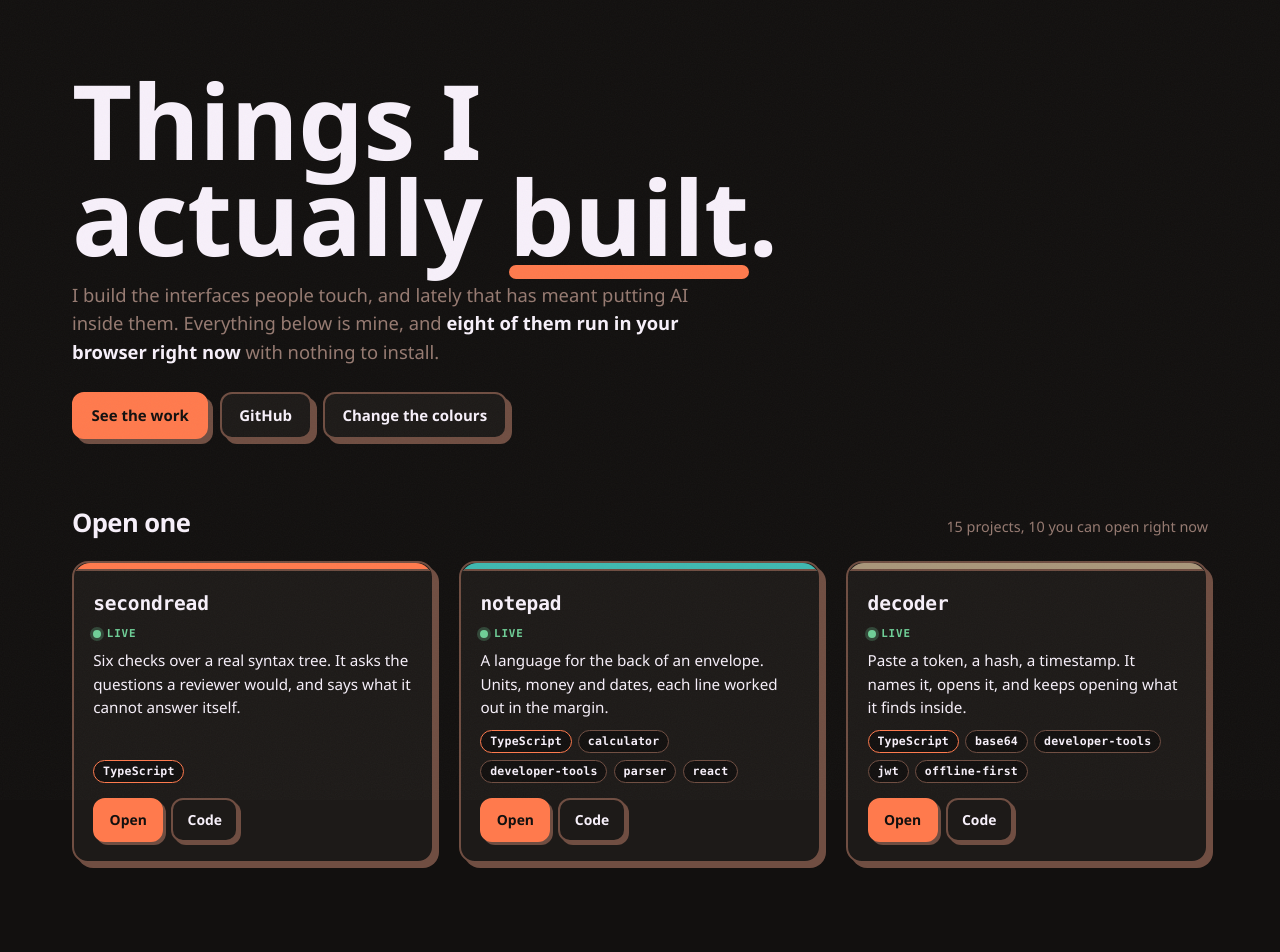
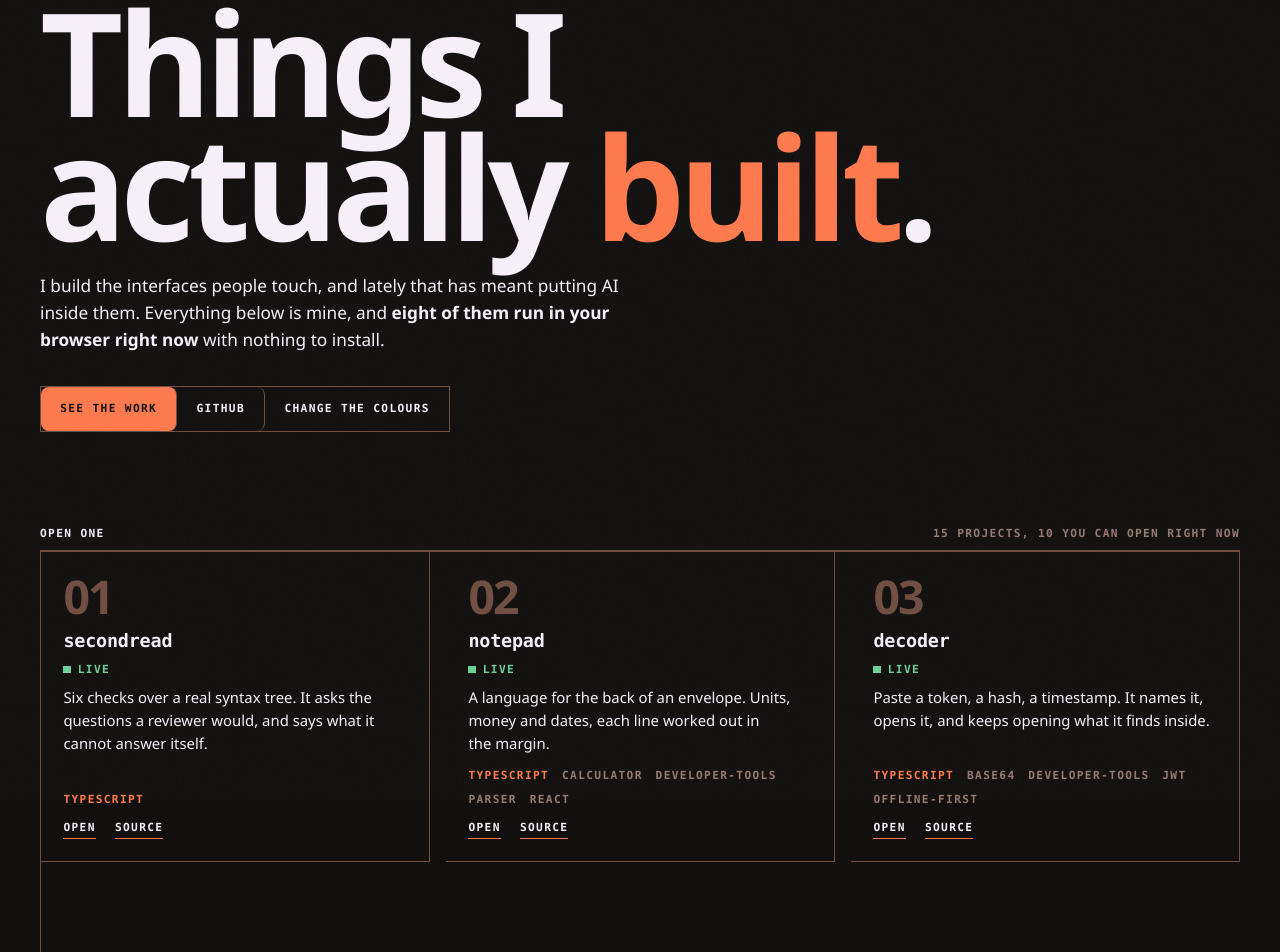
Before and after one commit to rlawoals0529/rlawoals0529.github.io, a website built with Vite: page index.html in a window 1280 px wide. Shown: the top 952 px of the page. Built offline with nearby package versions, Linux system fonts and the light colour scheme.

Commit message:
Trade the chunky look for a technical one
Thick borders, hard offset shadows and 16px radius read well, and they are
also the single most generated look on the web right now, which is the
opposite of the point of a portfolio.

This is the grid instead: hairline rules that make the structure visible,
monospace uppercase for every label and unit, type that goes from enormous
to tiny with almost nothing between, no radius and no shadows. Cards are
cells in one sheet rather than fifteen floating objects, numbered 01 to 15,
and hover fills a cell rather than lifting it so nothing on the page moves.

The tilt drops from 6 degrees to 2.2. At this scale the movement should be
something you feel rather than see.

Colour stays yozora's, which is the part of this nobody else has.

```diff
--- a/src/main.ts
+++ b/src/main.ts
@@ -21,7 +21,8 @@ const mount = (id: string, html: string) => {
 };
 
 mount("live-grid", grid(live));
-mount("rest-grid", grid(rest));
+// Continues from where the first grid stopped, so the numbers read as one list of fifteen.
+mount("rest-grid", grid(rest, live.length));
 
 // After both grids are mounted, or it finds no cards.
 attachTilt();
--- a/src/render.ts
+++ b/src/render.ts
@@ -14,7 +14,7 @@ export const esc = (s: string): string =>
  * Which link that is depends on what exists: a live demo if there is one, because that is what
  * someone wants from a portfolio, and the repository otherwise.
  */
-export function card(p: Project): string {
+export function card(p: Project, index = 0): string {
   const primary = p.demo ?? p.repo;
   const primaryLabel = p.demo ? `${p.name}, open the live demo` : `${p.name} on GitHub`;
 
@@ -31,19 +31,18 @@ export function card(p: Project): string {
     article stays put, so the hit area and the stretched link never move.
   -->
   <div class="card-inner">
-  <div class="card-band" aria-hidden="true"></div>
-  <div class="card-body">
+    <span class="card-no" aria-hidden="true">${String(index + 1).padStart(2, "0")}</span>
     <h2><a href="${esc(primary)}" aria-label="${esc(primaryLabel)}">${esc(p.name)}</a></h2>
     ${p.demo ? `<span class="live">live</span>` : ""}
     <p>${esc(p.blurb)}</p>
     <div class="card-meta">${chips}</div>
     <div class="card-actions">
-      ${p.demo ? `<a class="btn primary" href="${esc(p.demo)}">Open</a>` : ""}
-      <a class="btn" href="${esc(p.repo)}">Code</a>
+      ${p.demo ? `<a href="${esc(p.demo)}">Open</a>` : ""}
+      <a href="${esc(p.repo)}">Source</a>
     </div>
-  </div>
   </div>
 </article>`;
 }
 
-export const grid = (projects: Project[]): string => projects.map(card).join("");
+export const grid = (projects: Project[], from = 0): string =>
+  projects.map((p, i) => card(p, from + i)).join("");
--- a/src/style.css
+++ b/src/style.css
@@ -5,311 +5,236 @@
 @import "./theme/motion.css";
 
 /* ==========================================================================================
-   A level-select screen for a body of work.
+   Tactical telemetry, on yozora.
 
-   The shape is borrowed from game menus: thick borders, a hard offset shadow with no blur, a
-   saturated fill, and a press that moves the control onto its own shadow. Blur reads as
-   elevation and offset reads as a physical edge; this wants the second one.
+   The previous pass was chunky neobrutalism: thick borders, hard offset shadows, 16px radius.
+   It reads well and it is also, right now, the single most generated look on the web, which is
+   the opposite of the point. This one is built from the discipline that actually matches the
+   work: a rigid grid, hairline rules rather than heavy borders, monospace for every label, and
+   type that goes from enormous to tiny with almost nothing in between.
 
-   Every colour is a yozora token, so all fifteen palettes work. That is the constraint that
-   keeps this honest: a hardcoded hex survives one palette and breaks fourteen.
+   Two rules it does NOT take from that tradition:
+     - hazard red as the only accent. The palettes are the identity here; a fixed accent would
+       throw away the one thing on this site nobody else has.
+     - scanlines, halftones and CRT glow. Those are costume. The grid is the idea.
    ========================================================================================== */
 
 :root {
-  --edge-w: 2.5px;
-  --lift: 5px;
-  --card-radius: 16px;      /* chunky, not sharp. Sharp reads as brutalist, this is playful */
+  --rule: 1px;                 /* hairline. Structure, not decoration. */
+  --gutter: clamp(1rem, 4vw, 2.5rem);
   --tap: 44px;
+  --label: .7rem;              /* every piece of metadata on the page is this size */
+  --tracking: .12em;           /* mechanical spacing, the thing that makes mono read as telemetry */
 }
 
 *, *::before, *::after { box-sizing: border-box; }
+body { font-family: var(--font-body); overflow-x: hidden; }
 
-body {
-  font-family: var(--font-body);
-  /* The page never scrolls sideways, whatever a card does on hover. */
-  overflow-x: hidden;
+/* One class for every label, unit, count and tag. Consistency here is most of the effect. */
+.label {
+  font: 600 var(--label)/1 var(--font-mono);
+  letter-spacing: var(--tracking);
+  text-transform: uppercase;
+  color: var(--dim);
 }
 
-/* ---- Accessibility furniture -------------------------------------------------------------- */
-
-.sr-only {
-  position: absolute; width: 1px; height: 1px; padding: 0; margin: -1px;
-  overflow: hidden; clip-path: inset(50%); white-space: nowrap; border: 0;
-}
+.sr-only { position: absolute; width: 1px; height: 1px; padding: 0; margin: -1px; overflow: hidden; clip-path: inset(50%); white-space: nowrap; border: 0; }
 
 .skip {
-  position: absolute; left: 1rem; top: 1rem; z-index: 50;
+  position: absolute; left: var(--gutter); top: 1rem; z-index: 50;
   background: var(--accent); color: var(--bg);
-  border: var(--edge-w) solid var(--edge); border-radius: 10px;
-  box-shadow: var(--lift) var(--lift) 0 0 var(--edge);
-  padding: .7rem 1.1rem; font-weight: 700;
+  border: var(--rule) solid var(--accent); padding: .7rem 1.1rem;
+  font: 600 var(--label)/1 var(--font-mono); letter-spacing: var(--tracking); text-transform: uppercase;
   transform: translateY(-200%);
   transition: transform 140ms ease-out;
 }
 .skip:focus { transform: translateY(0); }
-
-:where(a, button, [tabindex]):focus-visible {
-  outline: 3px solid var(--accent);
-  outline-offset: 3px;
-  border-radius: 6px;
-}
+:where(a, button, [tabindex]):focus-visible { outline: 2px solid var(--accent); outline-offset: 2px; }
 main:focus { outline: none; }
 
-/* ---- Shell -------------------------------------------------------------------------------- */
+.wrap { max-width: 82rem; margin: 0 auto; padding: 0 var(--gutter) 6rem; }
 
-.wrap {
-  max-width: 76rem;
-  margin: 0 auto;
-  padding: clamp(2rem, 6vw, 4.5rem) clamp(1rem, 4vw, 2.5rem) 5rem;
+/* ---- Masthead ---------------------------------------------------------------------------- */
+
+/* A rule across the top, with the metadata sitting on it. The page announces what it is before
+   it says anything else, the way a technical document does. */
+.masthead {
+  display: flex; justify-content: space-between; align-items: baseline; gap: 1rem;
+  flex-wrap: wrap;
+  padding: 1rem 0; margin-bottom: clamp(3rem, 10vw, 7rem);
+  border-bottom: var(--rule) solid var(--edge);
 }
 
-/* ---- Title ------------------------------------------------------------------------------- */
+.hero { margin-bottom: clamp(3rem, 9vw, 6rem); }
 
-.hero { margin-bottom: clamp(2.5rem, 6vw, 4rem); }
-
+/* The one enormous thing on the page. Tight tracking and compressed leading so the glyphs form
+   a block rather than a line of words. */
 .hero h1 {
   font-family: var(--font-display);
-  font-weight: var(--display-weight, 700);
-  letter-spacing: var(--display-tracking, -.6px);
-  line-height: .92;
-  font-size: clamp(2.6rem, 11vw, 6.5rem);
+  font-weight: 700;
+  font-size: clamp(3rem, 13vw, 9rem);
+  line-height: .86;
+  letter-spacing: -.045em;
   color: var(--fg);
   margin: 0;
   text-wrap: balance;
 }
-
-/* The accent is a bar under the word rather than the word itself.
-   As text it measured 2.1:1 on moonlit-skyline and 2.3:1 on sakura-lake, under the 3:1 that even
-   display type needs. Underneath it is decoration: nothing has to be read off it, so it can be
-   as saturated as the palette likes. */
-.hero h1 em {
-  font-style: normal;
-  color: var(--fg);
-  position: relative;
-  white-space: nowrap;
-}
-.hero h1 em::after {
-  content: "";
-  position: absolute;
-  left: 0; right: 0; bottom: .06em;
-  height: .14em;
-  background: var(--accent);
-  border-radius: 999px;
-}
+.hero h1 em { font-style: normal; color: var(--accent); }
 
 .hero p {
-  max-width: 42rem;
-  margin-top: 1.1rem;
-  font-size: clamp(1rem, 2.2vw, 1.15rem);
-  color: var(--dim);
+  max-width: 38rem; margin-top: 1.6rem;
+  font-size: clamp(.98rem, 1.6vw, 1.08rem); color: var(--fg);
 }
-.hero p strong { color: var(--fg); font-weight: 600; }
+.hero p strong { font-weight: 650; }
+.hero-links { display: flex; flex-wrap: wrap; gap: 0; margin-top: 2rem; border: var(--rule) solid var(--edge); width: fit-content; }
 
-.hero-links { display: flex; flex-wrap: wrap; gap: .7rem; margin-top: 1.6rem; }
+/* ---- Controls ---------------------------------------------------------------------------- */
 
-/* ---- The chunky control, used for every button and link-button --------------------------- */
-
+/* Buttons share edges rather than floating apart, so a row of them reads as one instrument
+   panel. No radius, no shadow: the border IS the control. */
 .btn {
   display: inline-flex; align-items: center; gap: .5rem;
-  min-height: var(--tap); padding: .6rem 1.1rem;
-  background: var(--panel); color: var(--fg);
-  border: var(--edge-w) solid var(--edge);
-  border-radius: 12px;
-  box-shadow: var(--lift) var(--lift) 0 0 var(--edge);
-  font: inherit; font-weight: 650; cursor: pointer; text-decoration: none;
-  /* Named properties only. `all` would animate the box-shadow colour on a palette switch and
-     flash every control on the page at once. */
-  transition: transform 90ms ease, box-shadow 90ms ease, background-color 160ms ease;
+  min-height: var(--tap); padding: .7rem 1.2rem;
+  background: transparent; color: var(--fg);
+  border: 0; border-right: var(--rule) solid var(--edge);
+  font: 600 var(--label)/1 var(--font-mono); letter-spacing: var(--tracking); text-transform: uppercase;
+  cursor: pointer; text-decoration: none;
+  transition: background-color 120ms ease, color 120ms ease;
 }
-.btn:hover { background: var(--raised); }
-/* Travel equals the offset, so the control lands exactly where its shadow was. */
-.btn:active { transform: translate(var(--lift), var(--lift)); box-shadow: 0 0 0 0 var(--edge); }
+.hero-links .btn:last-child { border-right: 0; }
+.btn:hover { background: var(--fg); color: var(--bg); }
+.btn.primary { background: var(--accent); color: var(--bg); }
+.btn.primary:hover { background: var(--fg); color: var(--bg); }
 
-.btn.primary { background: var(--accent); color: var(--bg); border-color: var(--accent); }
-.btn.primary:hover { background: color-mix(in srgb, var(--accent) 86%, var(--fg)); }
+/* ---- Section heads ----------------------------------------------------------------------- */
+
+.section-head {
+  display: flex; align-items: baseline; justify-content: space-between; gap: 1rem; flex-wrap: wrap;
+  padding-bottom: .7rem; margin: clamp(3rem, 8vw, 5rem) 0 0;
+  border-bottom: var(--rule) solid var(--edge);
+}
+.section-head h2 {
+  font: 600 var(--label)/1 var(--font-mono); letter-spacing: var(--tracking); text-transform: uppercase;
+  color: var(--fg); margin: 0;
+}
+.section-head p { margin: 0; font: 600 var(--label)/1 var(--font-mono); letter-spacing: var(--tracking); text-transform: uppercase; color: var(--dim); }
 
 /* ---- The grid ---------------------------------------------------------------------------- */
 
+/* Cards do not float. They are cells, separated by the same hairline that frames everything
+   else, so the grid itself is visible and the page reads as one sheet. */
 .grid {
   display: grid;
-  grid-template-columns: repeat(auto-fill, minmax(min(21rem, 100%), 1fr));
-  gap: clamp(1.1rem, 2.5vw, 1.6rem);
+  grid-template-columns: repeat(auto-fill, minmax(min(22rem, 100%), 1fr));
+  border-left: var(--rule) solid var(--edge);
+  border-top: var(--rule) solid var(--edge);
 }
-
-/* ---- A card ------------------------------------------------------------------------------ */
 
 .card {
   position: relative;
-  display: flex; flex-direction: column;
-  background: var(--panel);
-  border: var(--edge-w) solid var(--edge);
-  border-radius: var(--card-radius);
-  box-shadow: var(--lift) var(--lift) 0 0 var(--edge);
-  overflow: hidden;
-  transition: transform 140ms cubic-bezier(.2, .8, .3, 1), box-shadow 140ms ease-out;
+  border-right: var(--rule) solid var(--edge);
+  border-bottom: var(--rule) solid var(--edge);
+  background: transparent;
+  display: flex;
+}
+.card-inner {
+  display: flex; flex-direction: column; flex: 1;
+  padding: 1.3rem 1.4rem 1.4rem;
+  gap: .7rem;
+  transition: transform 160ms cubic-bezier(.2, .8, .3, 1);
 }
 
-/* Lift, not scale. Scaling a card blurs its text mid-transition and nudges its neighbours;
-   translate is composited and touches nothing else.
+/* Hover fills the cell rather than lifting it. Nothing moves on the page, which is what lets
+   the grid stay a grid. */
+.card::after {
+  content: ""; position: absolute; inset: 0; z-index: 0; pointer-events: none;
+  background: var(--accent); opacity: 0;
+  transition: opacity 140ms ease-out;
+}
+.card:hover::after, .card:focus-within::after { opacity: .05; }
 
-   The hover transform is the FALLBACK. With a pointer, tilt.ts writes a richer one directly to
-   the element and this never applies; without one, or with reduced motion, this is the whole
-   effect and it is enough. */
-.card:hover,
-.card:focus-within {
-  transform: translate(-3px, -3px);
-  box-shadow: calc(var(--lift) + 3px) calc(var(--lift) + 3px) 0 0 var(--accent);
+/* The index. Enormous, in the corner, doing the work a decorative image would otherwise do. */
+.card-no {
+  font: 700 clamp(2rem, 4vw, 2.9rem)/1 var(--font-display);
+  letter-spacing: -.04em;
+  color: var(--edge);
+  transition: color 160ms ease;
 }
-
-/* The cursor glow. One pseudo-element reading two variables set on the card itself, rather than
-   anything inherited down to the children. Opacity only, so it composites. */
-.card::before {
-  content: "";
-  position: absolute;
-  inset: 0;
-  z-index: 0;
-  pointer-events: none;
-  border-radius: inherit;
-  opacity: var(--glow, 0);
-  transition: opacity 180ms ease-out;
-  background: radial-gradient(
-    18rem circle at var(--glow-x, 50%) var(--glow-y, 50%),
-    color-mix(in srgb, var(--accent) 22%, transparent),
-    transparent 60%
-  );
-}
-
-/* The inner layer is what tilts. It fills the card, so the card's border and shadow stay where
-   they are and only the face moves. */
-.card-inner {
-  display: flex; flex-direction: column; flex: 1;
-  border-radius: inherit; overflow: hidden;
-  transform-style: preserve-3d; backface-visibility: hidden;
-  transition: transform 140ms cubic-bezier(.2, .8, .3, 1);
-}
-.card-body, .card-band { position: relative; z-index: 1; }
-
-/* The coloured band. Each card is tinted by its own index so the grid reads as a set rather
-   than fifteen of the same thing, using the palette's two accents and nothing invented. */
-.card-band {
-  height: 8px;
-  background: var(--accent);
-  border-bottom: var(--edge-w) solid var(--edge);
-}
-.card:nth-child(3n + 2) .card-band { background: var(--accent-2, var(--accent)); }
-.card:nth-child(3n + 3) .card-band { background: color-mix(in srgb, var(--accent) 55%, var(--accent-2, var(--accent))); }
-
-.card-body { padding: 1.1rem 1.2rem 1.2rem; display: flex; flex-direction: column; gap: .6rem; flex: 1; }
+.card:hover .card-no { color: var(--accent); }
 
 .card h2 {
-  font-family: var(--font-mono);
-  font-size: 1.22rem; font-weight: 700; letter-spacing: -.01em;
-  color: var(--fg); margin: 0; text-transform: none;
+  font: 650 1.15rem/1.2 var(--font-mono);
+  letter-spacing: -.01em; text-transform: none;
+  color: var(--fg); margin: 0;
 }
+.card h2 a { color: inherit; text-decoration: none; }
+.card h2 a::after { content: ""; position: absolute; inset: 0; z-index: 1; }
 
-/* The whole card is the hit target, via a stretched pseudo-element on the title's link. It
-   keeps one tab stop and one accessible name instead of three overlapping ones. */
-.card h2 a { color: inherit; text-decoration: none; }
-.card h2 a::after { content: ""; position: absolute; inset: 0; z-index: 1; border-radius: inherit; }
+.card p { color: var(--fg); font-size: .93rem; line-height: 1.55; margin: 0; flex: 1; }
 
-/* --fg, not --dim. This line is the card's whole argument, so it is primary content; --dim is
-   for metadata. Measured across all fifteen palettes, --dim on --panel lands between 2.4 and
-   4.4 against the 4.5 that 14.7px text needs, so this was failing AA almost everywhere. */
-.card p { color: var(--fg); font-size: .95rem; line-height: 1.55; margin: 0; flex: 1; }
+.card-meta { display: flex; flex-wrap: wrap; gap: .8rem; align-items: center; margin-top: .2rem; }
+.chip { font: 600 var(--label)/1 var(--font-mono); letter-spacing: var(--tracking); text-transform: uppercase; color: var(--dim); }
+.chip.lang { color: var(--accent); }
 
-.card-meta { display: flex; flex-wrap: wrap; gap: .4rem; align-items: center; }
+.card-actions { display: flex; gap: 1.2rem; margin-top: .4rem; }
+.card-actions a {
+  position: relative; z-index: 2;
+  font: 600 var(--label)/1 var(--font-mono); letter-spacing: var(--tracking); text-transform: uppercase;
+  color: var(--fg); text-decoration: none;
+  border-bottom: var(--rule) solid var(--accent); padding-bottom: .25rem;
+  min-height: auto;
+}
+.card-actions a:hover { color: var(--accent); }
 
-.chip {
-  font: 600 .72rem/1 var(--font-mono);
-  letter-spacing: .02em;
-  padding: .32rem .55rem;
-  border: 1.5px solid var(--edge); border-radius: 999px;
-  color: var(--fg); background: var(--bg);
-}
-.chip.lang { color: var(--fg); border-color: var(--accent); }
+/* The live marker: a square, not a pill. Blinking is reserved for the one thing that is live. */
+.live { display: inline-flex; align-items: center; gap: .45rem; font: 600 var(--label)/1 var(--font-mono); letter-spacing: var(--tracking); text-transform: uppercase; color: var(--ok); }
+.live::before { content: ""; width: .45rem; height: .45rem; background: var(--ok); }
 
-.card-actions { display: flex; gap: .5rem; margin-top: .3rem; }
+/* ---- Palettes ---------------------------------------------------------------------------- */
 
-/* Above the stretched link, or the buttons inside a card cannot be clicked. */
-.card-actions .btn { position: relative; z-index: 2; min-height: var(--tap); padding: .5rem .9rem; font-size: .87rem; --lift: 3px; }
-
-/* A card with something to open says so before you hover it. */
-.live {
-  display: inline-flex; align-items: center; gap: .35rem;
-  font: 700 .68rem/1 var(--font-mono); letter-spacing: .08em; text-transform: uppercase;
-  color: var(--ok);
-}
-.live::before {
-  content: ""; width: .5rem; height: .5rem; border-radius: 50%;
-  background: var(--ok); box-shadow: 0 0 0 3px color-mix(in srgb, var(--ok) 25%, transparent);
-}
-
-/* ---- Sections ---------------------------------------------------------------------------- */
-
-.section-head {
-  display: flex; align-items: baseline; justify-content: space-between;
-  gap: 1rem; flex-wrap: wrap; margin: clamp(2.5rem, 6vw, 4rem) 0 1.2rem;
-}
-.section-head h2 {
-  font-family: var(--font-display); font-size: clamp(1.2rem, 3vw, 1.6rem);
-  color: var(--fg); text-transform: none; letter-spacing: var(--display-tracking, -.4px);
-  font-weight: 700; margin: 0;
-}
-.section-head p { color: var(--dim); font-size: .9rem; margin: 0; }
-
-/* ---- Palette picker ---------------------------------------------------------------------- */
-
-.palette { margin-top: clamp(3rem, 7vw, 5rem); }
-.palette-list { margin-top: 1rem; display: grid; gap: 1rem; }
+.palette { margin-top: clamp(3rem, 8vw, 5rem); }
+.palette-list { display: grid; gap: 0; border-left: var(--rule) solid var(--edge); border-top: var(--rule) solid var(--edge); }
 .palette-list fieldset { border: 0; padding: 0; margin: 0; }
-.palette-list legend {
-  font: 700 .7rem/1 var(--font-mono); letter-spacing: .1em; text-transform: uppercase;
-  color: var(--dim); margin-bottom: .6rem;
-}
-.swatches { display: grid; grid-template-columns: repeat(auto-fill, minmax(10.5rem, 1fr)); gap: .5rem; }
+.palette-list legend { display: none; }
+.swatches { display: grid; grid-template-columns: repeat(auto-fill, minmax(11rem, 1fr)); }
 
 .swatch {
-  display: flex; align-items: center; gap: .55rem;
-  min-height: 40px; padding: .45rem .7rem;
-  background: var(--panel); color: var(--fg);
-  border: 2px solid var(--edge); border-radius: 10px;
-  font: inherit; font-size: .85rem; cursor: pointer; text-align: left;
-  transition: transform 90ms ease, box-shadow 90ms ease;
+  display: flex; align-items: center; gap: .6rem;
+  min-height: var(--tap); padding: .7rem .9rem;
+  background: var(--bg); color: var(--fg);
+  border: 0; border-right: var(--rule) solid var(--edge); border-bottom: var(--rule) solid var(--edge);
+  font: 600 var(--label)/1 var(--font-mono); letter-spacing: var(--tracking); text-transform: uppercase;
+  cursor: pointer; text-align: left;
+  transition: background-color 120ms ease;
 }
-.swatch:hover { transform: translate(-2px, -2px); box-shadow: 2px 2px 0 0 var(--edge); }
-.swatch[aria-pressed="true"] { border-color: var(--accent); box-shadow: 3px 3px 0 0 var(--accent); }
-.swatch-chip { width: 1rem; height: 1rem; border-radius: 4px; background: var(--accent); border: 1.5px solid var(--edge); flex: none; }
+.swatch:hover { background: var(--panel); }
+.swatch[aria-pressed="true"] { background: var(--panel); color: var(--accent); }
+.swatch-chip { width: .8rem; height: .8rem; background: var(--accent); flex: none; }
 .swatch-name { overflow: hidden; text-overflow: ellipsis; white-space: nowrap; }
 
 /* ---- Foot -------------------------------------------------------------------------------- */
 
 .foot {
-  margin-top: clamp(3rem, 7vw, 5rem); padding-top: 1.5rem;
-  border-top: var(--edge-w) solid var(--edge);
+  margin-top: clamp(3rem, 8vw, 5rem); padding-top: 1rem;
+  border-top: var(--rule) solid var(--edge);
   display: flex; justify-content: space-between; gap: 1rem; flex-wrap: wrap;
-  color: var(--dim); font-size: .88rem;
+  font: 600 var(--label)/1.6 var(--font-mono); letter-spacing: var(--tracking); text-transform: uppercase;
+  color: var(--dim);
 }
-.foot a { color: var(--accent); }
+.foot a { color: var(--accent); text-decoration: none; }
+.foot a:hover { text-decoration: underline; }
 
-/* ---- Entrance ---------------------------------------------------------------------------- */
+/* ---- Motion ------------------------------------------------------------------------------ */
 
-/* Guarded twice. `@supports` so a browser without scroll-driven animations never leaves a card
-   at opacity 0, and reduced-motion because a grid of fifteen things sliding in is a lot. */
+/* Dialled right down from the previous pass. The entrance is a fade with a few pixels of
+   travel, not a slide; at this scale the grid should assemble rather than arrive. */
 @supports (animation-timeline: view()) {
   @media (prefers-reduced-motion: no-preference) {
-    .card {
-      animation: rise linear both;
-      animation-timeline: view();
-      animation-range: entry 0% entry 26%;
-    }
-    @keyframes rise {
-      from { opacity: 0; transform: translateY(1.2rem); }
-      to { opacity: 1; transform: none; }
-    }
+    .card { animation: settle linear both; animation-timeline: view(); animation-range: entry 0% entry 20%; }
+    @keyframes settle { from { opacity: 0; } to { opacity: 1; } }
   }
 }
 
 @media (prefers-reduced-motion: reduce) {
-  .card, .btn, .swatch { transition: none; }
-  .card:hover, .card:focus-within { transform: none; }
+  .card-inner, .card::after, .btn, .swatch { transition: none; }
 }
```
Also changed, not shown: e2e/site.spec.ts (+14 -6 lines), src/tilt.ts (+8 -2 lines).
